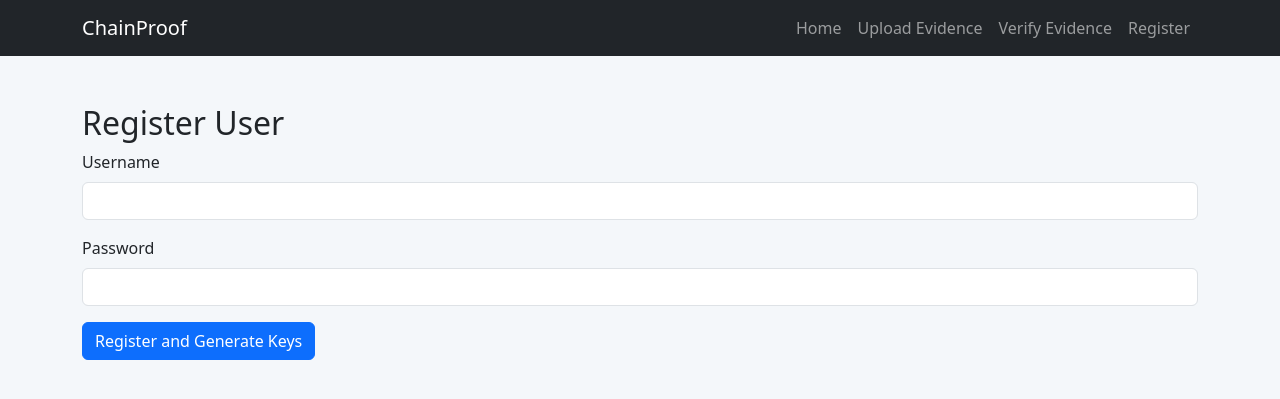
After one commit to Lekhanath-Bhattarai/chainproof-digital-evidence-verification, a Flask app: page /register in a window 1280 px wide. The commit adds this page. Shown: the top 399 px of the page. Run offline with Flask 3, Linux system fonts and the light colour scheme.

Commit message:
Created a user regrstration page.Hashed their password, generated private and public keys

```diff
--- /dev/null
+++ b/app/key_manager.py
@@ -0,0 +1,37 @@
+import os
+from cryptography.hazmat.primitives.asymmetric import rsa
+from cryptography.hazmat.primitives import serialization
+
+KEY_FOLDER = "keys"
+
+def generate_user_keys(username):
+    os.makedirs(KEY_FOLDER, exist_ok=True)
+
+    private_key = rsa.generate_private_key(
+        public_exponent=65537,
+        key_size=2048
+    )
+
+    public_key = private_key.public_key()
+
+    private_key_path = os.path.join(KEY_FOLDER, f"{username}_private.pem")
+    public_key_path = os.path.join(KEY_FOLDER, f"{username}_public.pem")
+
+    with open(private_key_path, "wb") as private_file:
+        private_file.write(
+            private_key.private_bytes(
+                encoding=serialization.Encoding.PEM,
+                format=serialization.PrivateFormat.PKCS8,
+                encryption_algorithm=serialization.NoEncryption()
+            )
+        )
+
+    with open(public_key_path, "wb") as public_file:
+        public_file.write(
+            public_key.public_bytes(
+                encoding=serialization.Encoding.PEM,
+                format=serialization.PublicFormat.SubjectPublicKeyInfo
+            )
+        )
+
+    return private_key_path, public_key_path
--- /dev/null
+++ b/app/user_manager.py
@@ -0,0 +1,33 @@
+import json
+import os
+from werkzeug.security import generate_password_hash
+
+USER_FILE = "data/users.json"
+
+def load_users():
+    if not os.path.exists(USER_FILE):
+        return {}
+
+    with open(USER_FILE, "r") as file:
+        return json.load(file)
+
+def save_users(users):
+    os.makedirs("data", exist_ok=True)
+
+    with open(USER_FILE, "w") as file:
+        json.dump(users, file, indent=4)
+
+def register_user(username, password, private_key_path, public_key_path):
+    users = load_users()
+
+    if username in users:
+        return False
+
+    users[username] = {
+        "password_hash": generate_password_hash(password),
+        "private_key": private_key_path,
+        "public_key": public_key_path
+    }
+
+    save_users(users)
+    return True
--- a/main.py
+++ b/main.py
@@ -2,6 +2,8 @@ import os
 from flask import Flask, render_template, request
 from werkzeug.utils import secure_filename
 from app.hashing import generate_sha256
+from app.key_manager import generate_user_keys
+from app.user_manager import register_user
 
 app = Flask(__name__)
 
@@ -13,6 +15,37 @@ os.makedirs(UPLOAD_FOLDER, exist_ok=True)
 @app.route("/")
 def index():
     return render_template("index.html")
+
+@app.route("/register", methods=["GET", "POST"])
+def register():
+    if request.method == "POST":
+        username = request.form.get("username")
+        password = request.form.get("password")
+
+        if not username or not password:
+            return render_template("register.html", error="Please enter username and password.")
+
+        private_key_path, public_key_path = generate_user_keys(username)
+
+        user_created = register_user(
+            username,
+            password,
+            private_key_path,
+            public_key_path
+        )
+
+        if not user_created:
+            return render_template("register.html", error="User already exists.")
+
+        return render_template(
+            "register.html",
+            success=True,
+            username=username,
+            private_key=private_key_path,
+            public_key=public_key_path
+        )
+
+    return render_template("register.html")
 
 @app.route("/upload", methods=["GET", "POST"])
 def upload():
--- a/templates/base.html
+++ b/templates/base.html
@@ -19,6 +19,7 @@
             <a class="nav-link" href="/">Home</a>
             <a class="nav-link" href="/upload">Upload Evidence</a>
             <a class="nav-link" href="/verify">Verify Evidence</a>
+            <a class="nav-link" href="/register">Register</a>
         </div>
     </div>
 </nav>
--- /dev/null
+++ b/templates/register.html
@@ -0,0 +1,38 @@
+{% extends "base.html" %}
+
+{% block content %}
+
+<h2>Register User</h2>
+
+<form method="POST">
+    <div class="mb-3">
+        <label class="form-label">Username</label>
+        <input class="form-control" type="text" name="username" required>
+    </div>
+
+    <div class="mb-3">
+        <label class="form-label">Password</label>
+        <input class="form-control" type="password" name="password" required>
+    </div>
+
+    <button class="btn btn-primary" type="submit">
+        Register and Generate Keys
+    </button>
+</form>
+
+{% if success %}
+<div class="alert alert-success mt-4">
+    <h5>User Registered Successfully</h5>
+    <p><strong>Username:</strong> {{ username }}</p>
+    <p><strong>Private Key:</strong> {{ private_key }}</p>
+    <p><strong>Public Key:</strong> {{ public_key }}</p>
+</div>
+{% endif %}
+
+{% if error %}
+<div class="alert alert-danger mt-4">
+    {{ error }}
+</div>
+{% endif %}
+
+{% endblock %}
```
Also changed, not shown: data/users.json (added, +7 -0 lines).
